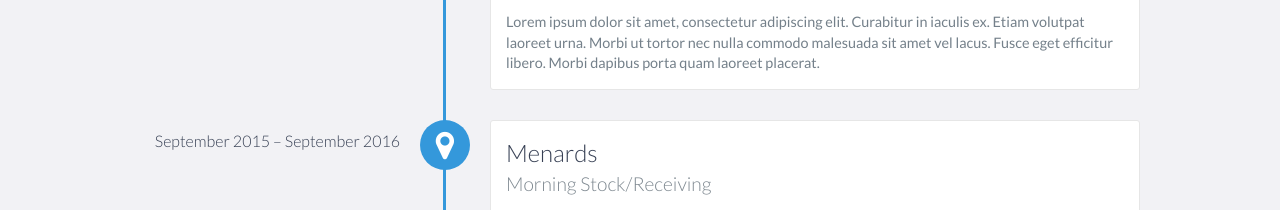
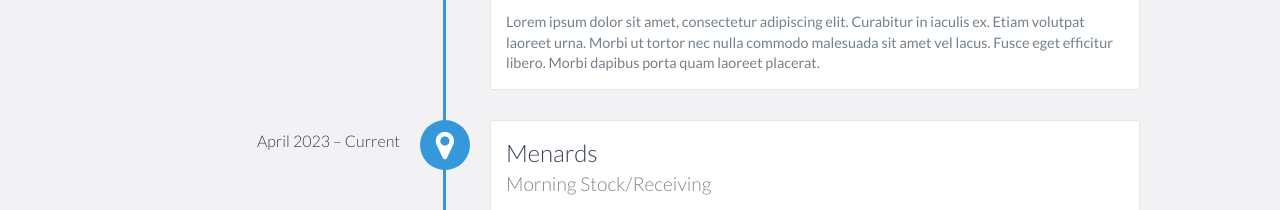
Before and after one commit to jibain/jibain.github.io, a website: page index.html in a window 1280 px wide. Shown: the part 1263-1473 px from the top of the page. Drawn offline with nearby package versions, Linux system fonts and the light colour scheme.

Commit message:
Updated htmll

```diff
--- a/index.html
+++ b/index.html
@@ -92,7 +92,7 @@
                 </p>
             </div>
 
-            <div data-date="September 2015 – September 2016">
+            <div data-date="April 2023 – Current">
                 <h3>Menards</h3>
                 <h4>Morning Stock/Receiving</h4>
                 <p>
```
